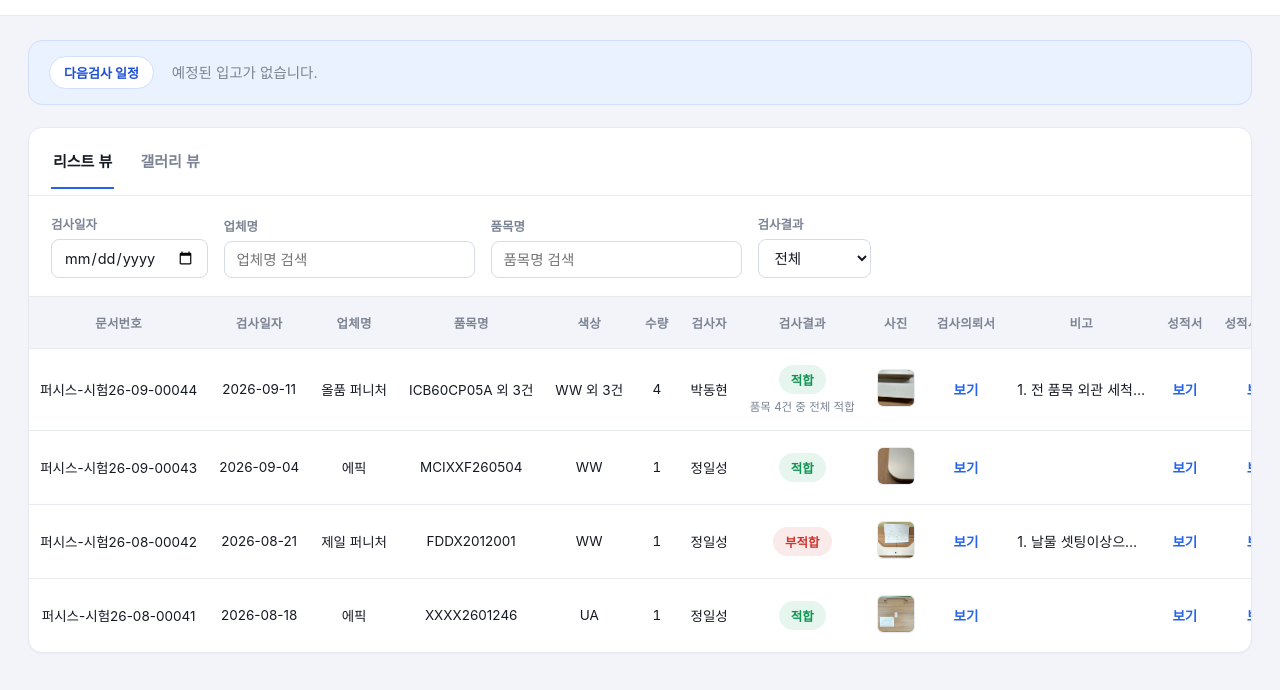
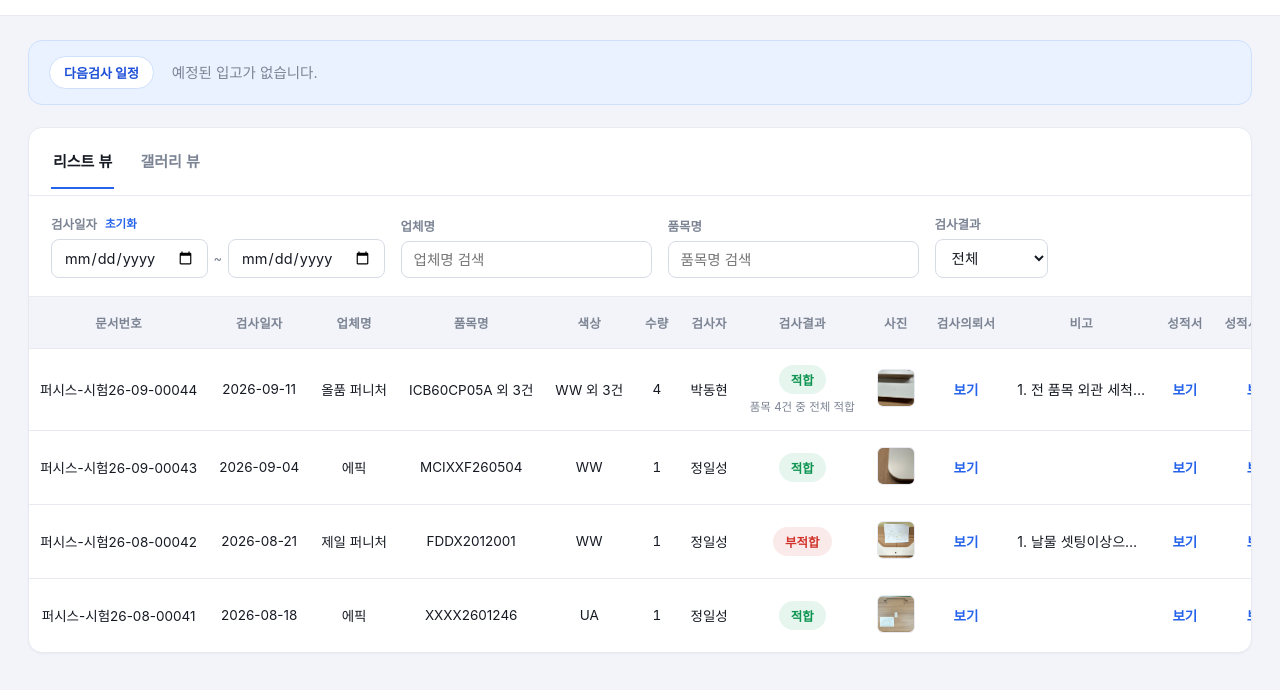
Before and after one commit to ilseongjeong2-ux/inspection-report-webapp, a website: page docs/index.html in a window 1280 px wide. Shown: the part 90-780 px from the top of the page. Drawn offline with Linux system fonts and the light colour scheme.

Commit message:
데이터 갱신 2026-09-16 08:59

```diff
--- a/docs/index.html
+++ b/docs/index.html
@@ -98,7 +98,14 @@
 
   .filter-bar { display: flex; flex-wrap: wrap; gap: 16px; align-items: end; padding: 18px 22px; border-bottom: 1px solid var(--border); }
   .filter-item { display: flex; flex-direction: column; gap: 6px; }
-  .filter-item label { font-size: 12.5px; font-weight: 600; color: var(--text-muted); }
+  .filter-item label { font-size: 12.5px; font-weight: 600; color: var(--text-muted); display: flex; align-items: center; gap: 8px; }
+  .date-range { display: flex; align-items: center; gap: 6px; }
+  .date-sep { color: var(--text-muted); font-size: 13px; }
+  .link-btn {
+    background: none; border: none; padding: 0; cursor: pointer;
+    font-family: inherit; font-size: 11.5px; font-weight: 600; color: var(--primary);
+  }
+  .link-btn:hover { text-decoration: underline; }
   input, select, textarea {
     font-family: inherit;
     padding: 9px 12px;
@@ -245,8 +252,12 @@
 
     <div class="filter-bar">
       <div class="filter-item">
-        <label>검사일자</label>
-        <input type="date" id="fDate" onchange="applyFilters()" />
+        <label>검사일자<button type="button" class="link-btn" onclick="clearDateFilter()">초기화</button></label>
+        <div class="date-range">
+          <input type="date" id="fDate" onchange="applyFilters()" title="이 날짜 하루만 보려면 왼쪽만 고르세요" />
+          <span class="date-sep">~</span>
+          <input type="date" id="fDateTo" onchange="applyFilters()" title="기간으로 보려면 끝 날짜를 고르세요. 비워두면 왼쪽 날짜 하루만 조회합니다" />
+        </div>
       </div>
       <div class="filter-item">
         <label>업체명</label>
@@ -631,13 +642,21 @@
   }
 
   function applyFilters() {
-    const date = document.getElementById('fDate').value;
+    const dateFrom = document.getElementById('fDate').value;
+    const dateTo = document.getElementById('fDateTo').value;
     const vendor = document.getElementById('fVendor').value.trim().toLowerCase();
     const item = document.getElementById('fItem').value.trim().toLowerCase();
     const result = document.getElementById('fResult').value;
 
     filteredRecords = allRecords.filter(r => {
-      if (date && r.inspectionDate !== date) return false;
+      if (dateFrom || dateTo) {
+        // 한쪽만 골랐으면 그 날짜 하루만, 둘 다 골랐으면 그 기간을 본다. 순서가 뒤바뀌어도 알아서 맞춘다.
+        const a = dateFrom || dateTo;
+        const b = dateTo || dateFrom;
+        const from = a <= b ? a : b;
+        const to = a <= b ? b : a;
+        if (r.inspectionDate < from || r.inspectionDate > to) return false;
+      }
       if (vendor && !(r.vendor || '').toLowerCase().includes(vendor)) return false;
       if (item && !recordItems(r).some(it => (it.itemName || '').toLowerCase().includes(item))) return false;
       if (result && !recordItems(r).some(it => it.result === result)) return false;
@@ -649,8 +668,15 @@
     renderGallery();
   }
 
+  function clearDateFilter() {
+    document.getElementById('fDate').value = '';
+    document.getElementById('fDateTo').value = '';
+    applyFilters();
+  }
+
   function resetFilters() {
     document.getElementById('fDate').value = '';
+    document.getElementById('fDateTo').value = '';
     document.getElementById('fVendor').value = '';
     document.getElementById('fItem').value = '';
     document.getElementById('fResult').value = '';
```
Also changed, not shown: public/index.html (+31 -5 lines).
